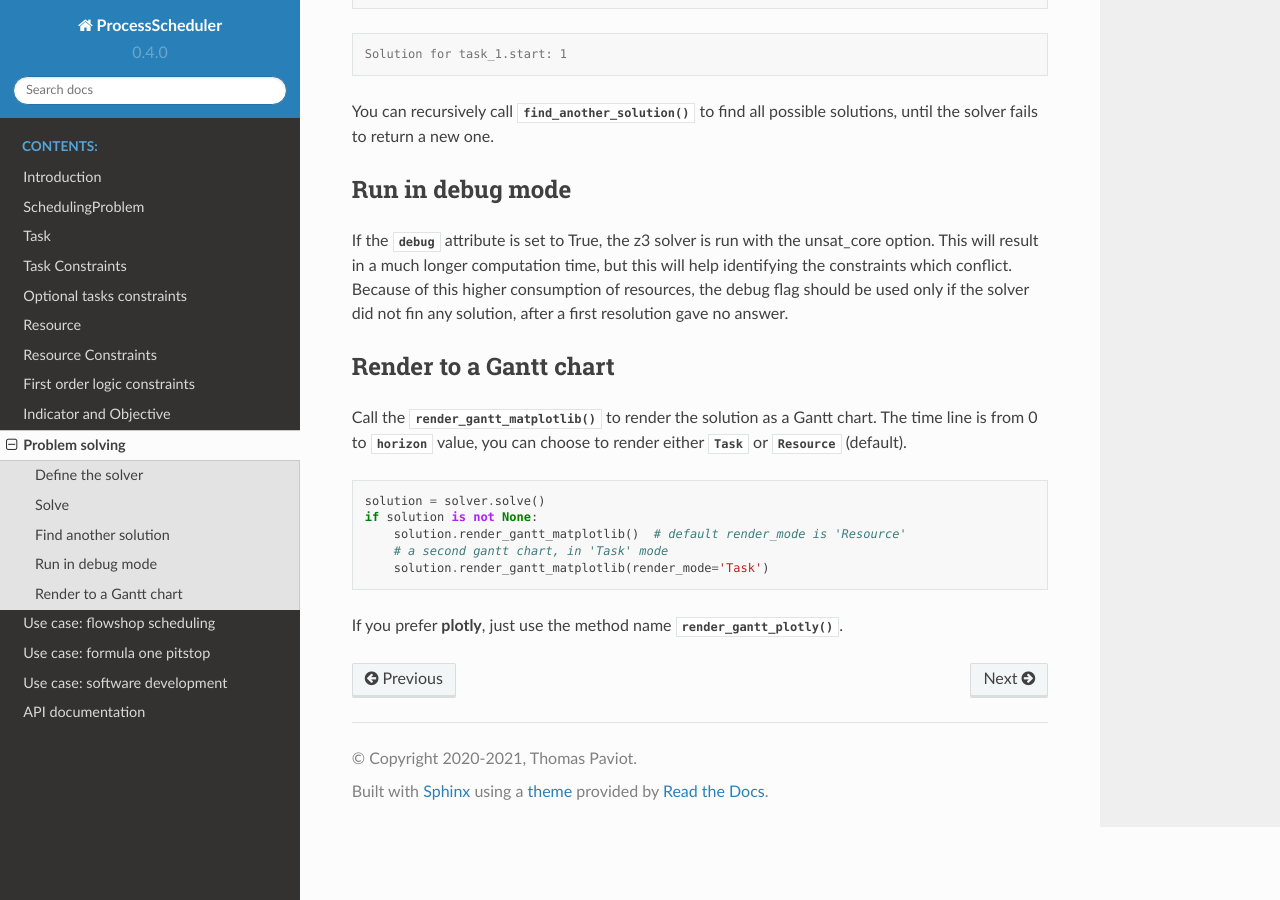
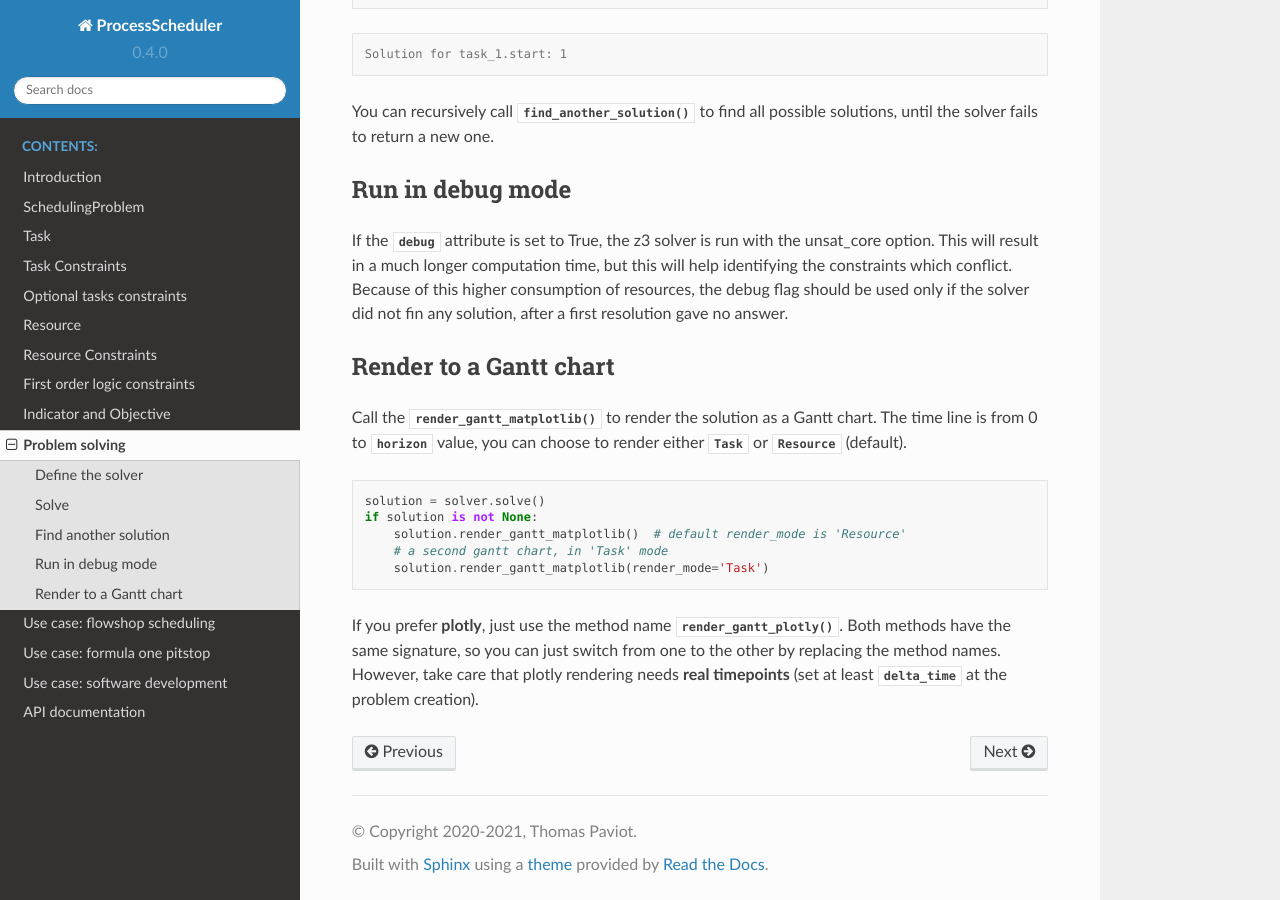
Before and after one commit to tpaviot/ProcessScheduler, a Sphinx documentation site: the page built from doc/solving.rst, in a window 1280 px wide and 900 px high, scrolled down 2168 px. Built offline with Sphinx 7.4.7 and the Read the Docs theme 2.0.0, drawn with Linux system fonts in a browser that asks for light colours.

Commit message:
Update plotly doc

```diff
--- a/doc/solving.rst
+++ b/doc/solving.rst
@@ -108,4 +108,4 @@ Call the :func:`render_gantt_matplotlib` to render the solution as a Gantt chart
         # a second gantt chart, in 'Task' mode
         solution.render_gantt_matplotlib(render_mode='Task')
 
-If you prefer **plotly**, just use the method name :func:`render_gantt_plotly`.
+If you prefer **plotly**, just use the method name :func:`render_gantt_plotly`. Both methods have the same signature, so you can just switch from one to the other by replacing the method names. However, take care that plotly rendering needs **real timepoints** (set at least :attr:`delta_time` at the problem creation).
```
